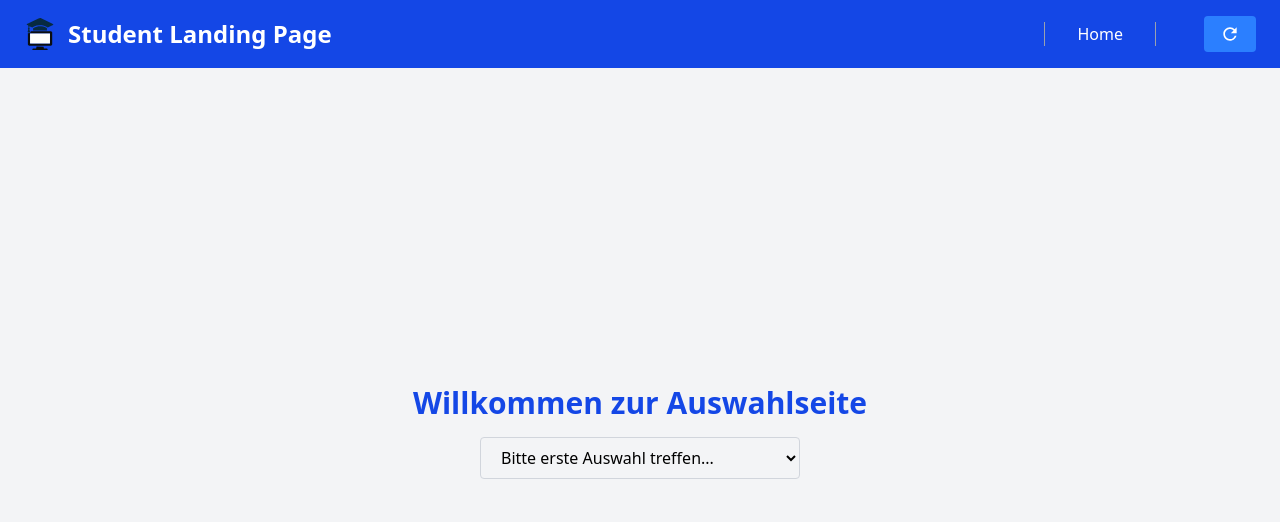
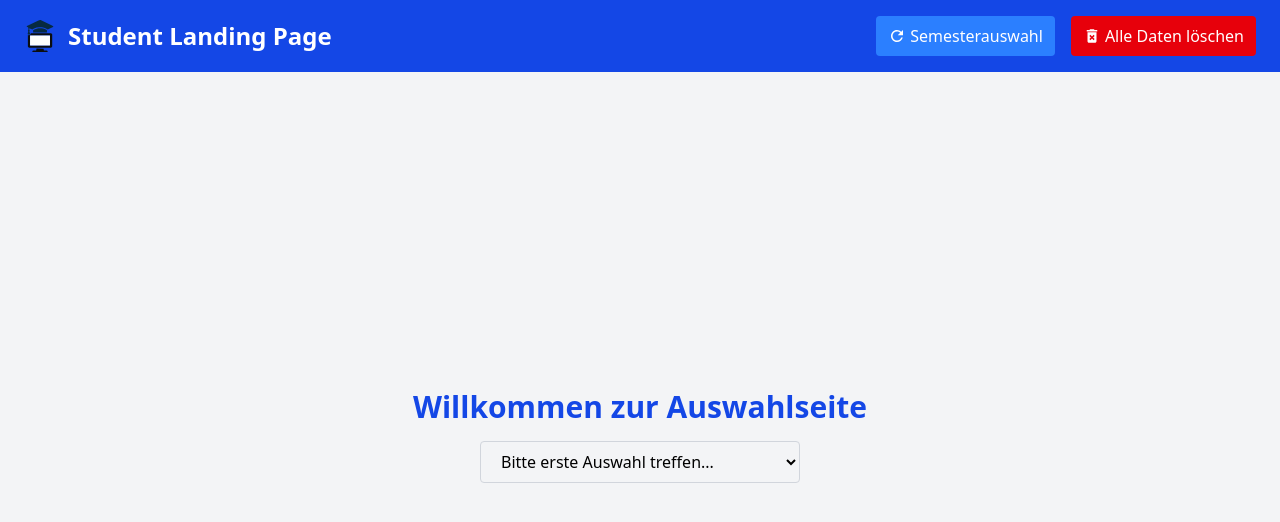
Before and after one commit to YannicHock/StudentLandingPage, a React (Vite) app: page / in a window 1280 px wide. Shown: the top 522 px of the page. Built offline with nearby package versions, Linux system fonts and the light colour scheme.

Commit message:
Add clear all data functionality to Header; enhance button layout and accessibility

```diff
--- a/src/components/Header.tsx
+++ b/src/components/Header.tsx
@@ -1,6 +1,6 @@
-import React, {useContext} from 'react';
-import {SelectionContext} from '../context/SelectionContext.tsx';
-import {MdRefresh} from 'react-icons/md';
+import React, { useContext } from 'react';
+import { SelectionContext } from '../context/SelectionContext.tsx';
+import { MdRefresh, MdDeleteForever } from 'react-icons/md';
 
 const Header: React.FC = () => {
     const {
@@ -13,10 +13,21 @@ const Header: React.FC = () => {
     } = useContext(SelectionContext);
 
     const handleResetSelection = () => {
-        setSelectionStudy(null);
         setSelectionSemester(null);
         localStorage.removeItem('userFieldOfStudy');
         localStorage.removeItem('userSemester');
+    };
+
+    const handleClearAllData = () => {
+        setSelectionStudy(null);
+        setSelectionSemester(null);
+
+        localStorage.removeItem('userFieldOfStudy');
+        localStorage.removeItem('userSemester');
+        localStorage.removeItem('relevantEvents');
+        localStorage.removeItem('notRelevantEvents');
+
+        window.location.reload();
     };
 
     const friendlyStudyName = getFriendlyStudyName(selectionStudy);
@@ -30,21 +41,25 @@ const Header: React.FC = () => {
                     <h1 className="text-2xl font-bold">Student Landing Page</h1>
                 </div>
                 <nav className="flex items-center space-x-4">
-                    <ul className="flex space-x-4 border-r border-l border-gray-400 pr-8 mr-8 pl-8">
-                        <li>
-                            <a href="/public" className="hover:underline">Home</a>
-                        </li>
-                    </ul>
                     <div className="text-xs text-gray-300 flex flex-col items-end">
                         {friendlyStudyName && <span>{friendlyStudyName}</span>}
                         {friendlySemesterName && <span>{friendlySemesterName}</span>}
                     </div>
                     <button
                         onClick={handleResetSelection}
-                        className="flex items-center bg-blue-500 hover:bg-blue-600 text-white px-4 py-2 rounded"
+                        className="flex items-center gap-1 bg-blue-500 hover:bg-blue-600 text-white px-3 py-2 rounded transition"
                         title="Studienwahl und Semester zurücksetzen"
                     >
-                        <MdRefresh size={20}/>
+                        <MdRefresh size={18} />
+                        <span>Semesterauswahl</span>
+                    </button>
+                    <button
+                        onClick={handleClearAllData}
+                        className="flex items-center gap-1 bg-red-600 hover:bg-red-700 text-white px-3 py-2 rounded transition"
+                        title="Alle gespeicherten Daten löschen"
+                    >
+                        <MdDeleteForever size={18} />
+                        <span>Alle Daten löschen</span>
                     </button>
                 </nav>
             </div>
```
